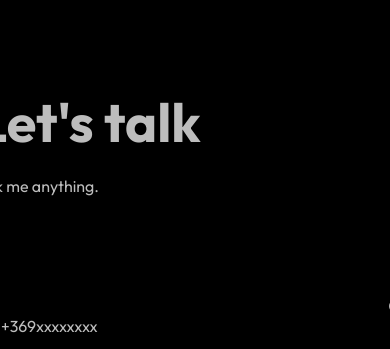
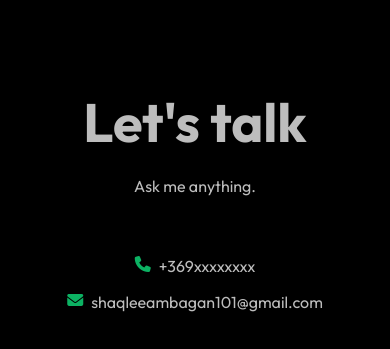
Before and after one commit to Shiro481/shaq-lee-ambagan, a plain HTML site: page index.html in a window 390 px wide. Shown: the part 2444-2793 px from the top of the page. Drawn offline with Linux system fonts and the light colour scheme.

Commit message:
added responsiveness to contact section

```diff
--- a/index.html
+++ b/index.html
@@ -95,7 +95,7 @@
       </div>
       <div class="center"><h2>or</h2></div>
       <div class="contact-right">
-        <h3>Send me a Message</h3>
+        <h3>Send me a Message:</h3>
         <form class="contact-form">
           <input type="text" placeholder="Name">
           <input type="text" placeholder="Email">
--- a/style.css
+++ b/style.css
@@ -475,7 +475,7 @@ header {
 .contact-right{
   min-width:436px;
   margin-top:60px;
-  gap: 20px;
+  gap: 40px;
   display: flex;
   flex-direction: column;
 }
@@ -562,6 +562,41 @@ header {
   .introduction-content-container p{
     width:550px;
     text-align: center;
+  }
+}
+
+@media only screen and (max-width: 1075px){
+  .contact-container{
+    max-width: 1122px;
+    display:flex;
+    flex-direction: column;
+    justify-content: center;
+    align-items: center;
+    flex-wrap: wrap;
+    margin-left: 56px;
+    margin-right: 56px;
+    gap:60px;
+  }
+  .contact-left{
+    max-width:443px;
+    display: flex;
+    flex-direction: column;
+    align-items: center;
+    justify-content: center;
+    gap: 60px;
+  }
+  .contact-content{
+    display: flex;
+    flex-direction: column;
+    align-items: center;
+    justify-content: center;
+    gap:16px;
+  }
+  .contact-title{
+    display: flex;
+    flex-direction: column;
+    gap:20px;
+    align-items: center;
   }
 }
 
```
